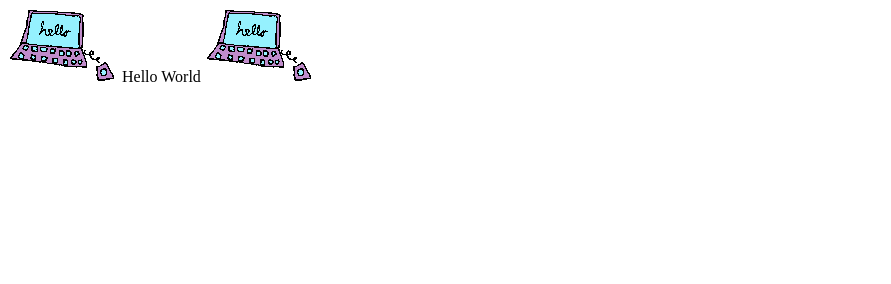
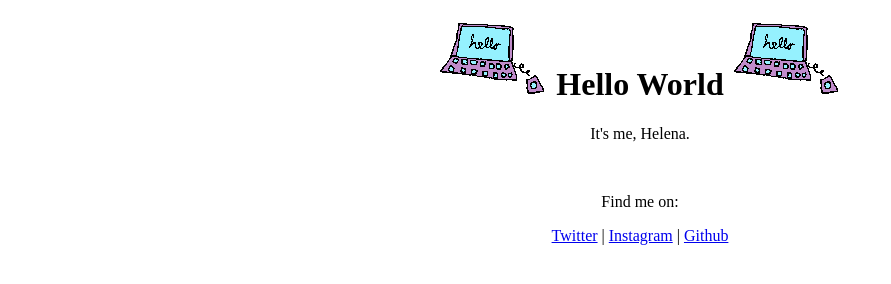
Before and after one commit to helenana/helenana.github.io, a plain HTML site: page index.html in a window 1280 px wide. Shown: the whole page, without its empty margins (0-891 px from the left). Drawn offline with Linux system fonts and the light colour scheme.

Commit message:
Edited Homepage, added styling

```diff
--- a/index.html
+++ b/index.html
@@ -1,3 +1,21 @@
+<!DOCTYPE html>
+<html>
+<head>
+    <link rel="stylesheet" href="styles.css">
+</head>
+
+<body>
+<h1>
 <img src="lil-computer.gif" alt="lil-computer">
 Hello World
 <img src="lil-computer.gif" alt="lil-computer">
+</h1>
+
+<p>It's me, Helena.</p>
+<br>
+<p>Find me on:</p>
+<p> <a href="https://twitter.com/helenahurricane">Twitter</a> |
+    <a href="https://www.instagram.com/helenahurricane/">Instagram</a> |
+    <a href="https://github.com/helenana">Github</a> </p>
+</body>
+</html>
--- /dev/null
+++ b/styles.css
@@ -0,0 +1,7 @@
+h1 {
+    text-align: center;
+}
+
+p {
+    text-align: center;
+}
```
